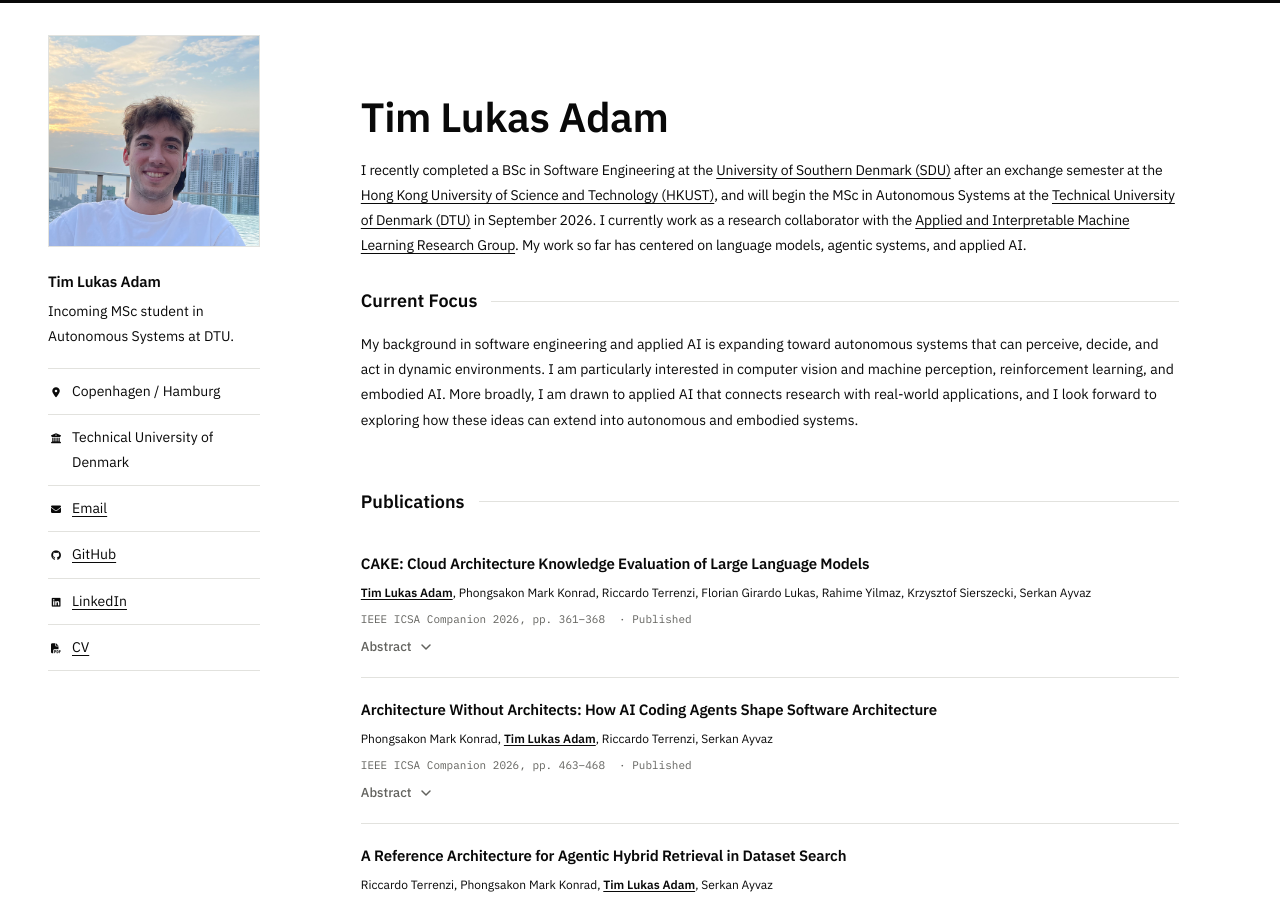
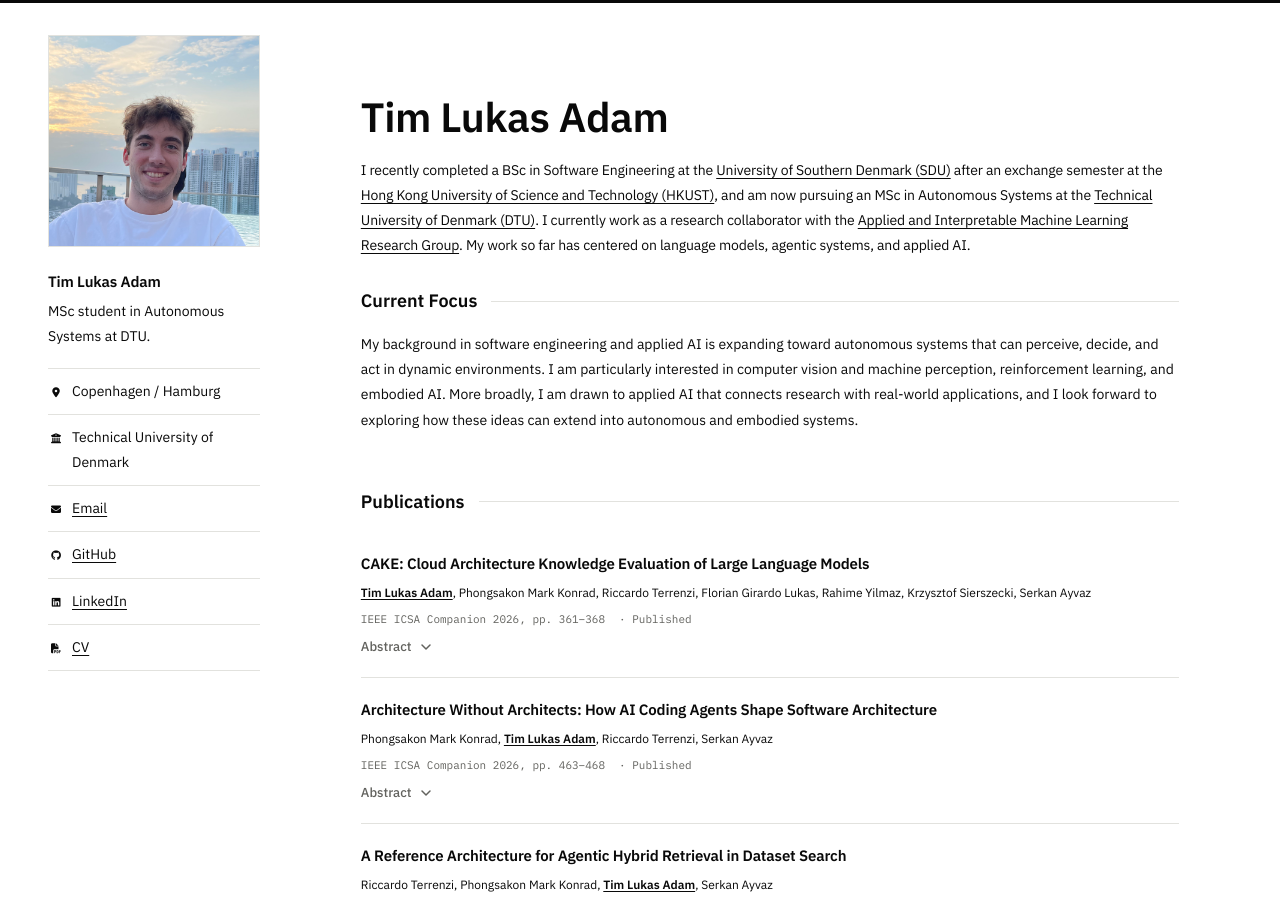
Before and after one commit to timadam03/timadam03.github.io, a Jekyll site: the page built from _pages/about.md, in a window 1280 px wide and 900 px high. Built offline with Jekyll 4.4.1, drawn with Linux system fonts in a browser that asks for light colours.

Commit message:
docs: update MSc status now that studies have started
Co-Authored-By: Claude Opus 5.5 <noreply@anthropic.com>

```diff
--- a/_pages/about.md
+++ b/_pages/about.md
@@ -12,7 +12,7 @@ comments: false
     <img src="/images/profile.png" alt="Tim Lukas Adam" />
   </div>
   <h2 class="sidebar-name">Tim Lukas Adam</h2>
-  <p class="sidebar-role">Incoming MSc student in Autonomous Systems at DTU.</p>
+  <p class="sidebar-role">MSc student in Autonomous Systems at DTU.</p>
   <div class="profile-details">
     <p><i class="fas fa-location-dot"></i> Copenhagen / Hamburg</p>
     <p><i class="fas fa-building-columns"></i> Technical University of Denmark</p>
@@ -27,7 +27,7 @@ comments: false
 <header class="profile-section">
   <div class="profile-copy">
     <h1 class="profile-name">Tim Lukas Adam</h1>
-    <p class="profile-lede">I recently completed a BSc in Software Engineering at the <a href="https://www.sdu.dk/en/">University of Southern Denmark (SDU)</a> after an exchange semester at the <a href="https://hkust.edu.hk/">Hong Kong University of Science and Technology (HKUST)</a>, and will begin the MSc in Autonomous Systems at the <a href="https://www.dtu.dk/english/">Technical University of Denmark (DTU)</a> in September 2026. I currently work as a research collaborator with the <a href="https://aiml-sdu.github.io/">Applied and Interpretable Machine Learning Research Group</a>. My work so far has centered on language models, agentic systems, and applied AI.</p>
+    <p class="profile-lede">I recently completed a BSc in Software Engineering at the <a href="https://www.sdu.dk/en/">University of Southern Denmark (SDU)</a> after an exchange semester at the <a href="https://hkust.edu.hk/">Hong Kong University of Science and Technology (HKUST)</a>, and am now pursuing an MSc in Autonomous Systems at the <a href="https://www.dtu.dk/english/">Technical University of Denmark (DTU)</a>. I currently work as a research collaborator with the <a href="https://aiml-sdu.github.io/">Applied and Interpretable Machine Learning Research Group</a>. My work so far has centered on language models, agentic systems, and applied AI.</p>
   </div>
 </header>
 
```
